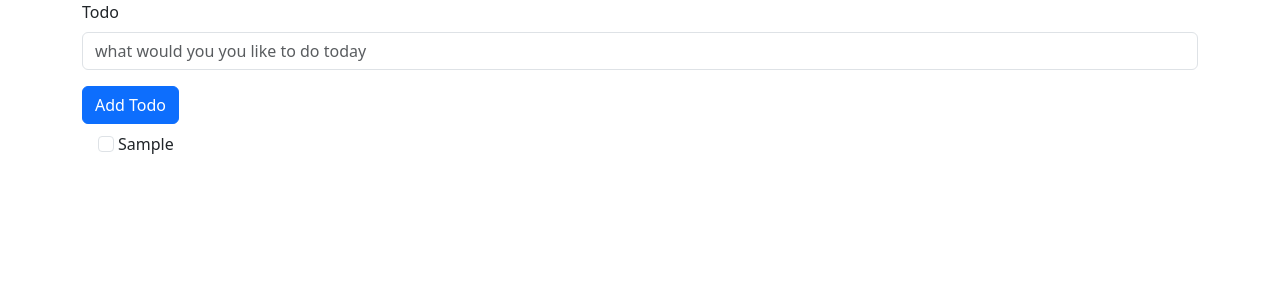
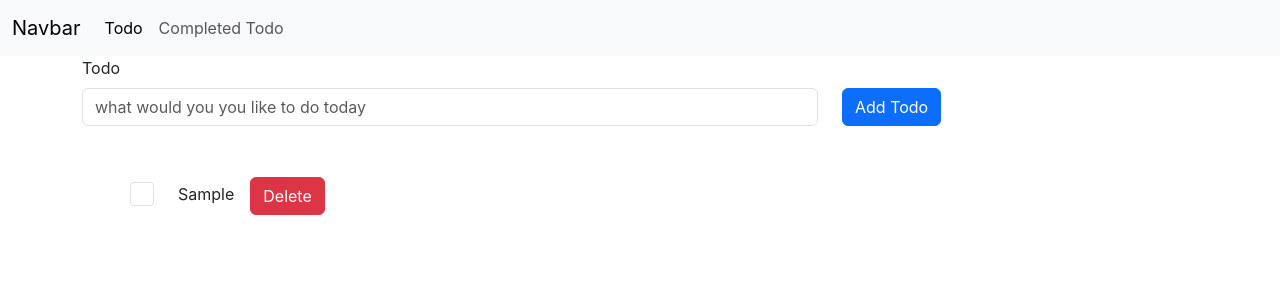
Before and after one commit to okoyedavid/todo, a React (Create React App) app: page / in a window 1280 px wide. Both pictures are taken after typing "Sample" into the empty fields and a click on the button "Add Todo". Shown: the top 300 px of the page. Built offline with nearby package versions, Linux system fonts and the light colour scheme.

Commit message:
handleDelete and checkbox

```diff
--- a/package.json
+++ b/package.json
@@ -8,9 +8,9 @@
     "@testing-library/user-event": "^13.5.0",
     "bootstrap": "^5.3.3",
     "font-awesome": "^4.7.0",
-    "react": "^18.2.0",
-    "react-dom": "^18.2.0",
+    "react-router-dom": "^6.23.0",
     "react-scripts": "5.0.1",
+    "uuid": "^9.0.1",
     "web-vitals": "^2.1.4"
   },
   "scripts": {
--- a/src/App.css
+++ b/src/App.css
@@ -0,0 +1,4 @@
+.check {
+  width: 1.5rem;
+  height: 1.5rem;
+}
--- a/src/App.js
+++ b/src/App.js
@@ -1,8 +1,19 @@
+import Todo from "./components/Todo";
+import Navbar from "./components/navBar";
+import { Route, Routes } from "react-router-dom";
 import "./App.css";
-import Todo from "./components/Todo";
+import CompletedTodo from "./components/completedTodo";
 
 function App() {
-  return <Todo />;
+  return (
+    <div>
+      <Navbar />
+      <Routes>
+        <Route path="/" element={<Todo />} />
+        <Route path="/completed" element={<CompletedTodo />} />
+      </Routes>
+    </div>
+  );
 }
 
 export default App;
--- a/src/components/Todo.jsx
+++ b/src/components/Todo.jsx
@@ -1,57 +1,87 @@
 import React, { useState } from "react";
+import { v4 as uuid4 } from "uuid";
 
 const Todo = () => {
   const [todos, setTodos] = useState([]);
   const [inputValue, setInputValue] = useState("");
+  const [completed, setCompleted] = useState(false);
+  const [completedTodo, setCompletedTodo] = useState([]);
 
-  const handleChange = (event) => {
+  const handleChange = (event, id) => {
     setInputValue(event.target.value);
+
+    setCompleted(event.target.checked);
   };
 
   const handleSubmit = (event) => {
     event.preventDefault();
-    const newTodo = { title: inputValue };
+    let id = 0;
+    if (inputValue === "") return;
+    const newTodo = { title: inputValue, _id: uuid4() };
+
     setTodos([...todos, newTodo]);
     setInputValue("");
+  };
+
+  const handleDelete = (movie) => {
+    const NewTodos = todos.filter((todo) => todo._id !== movie);
+    setTodos(NewTodos);
   };
   return (
     <React.Fragment>
       <main className="container">
         <form onSubmit={handleSubmit}>
-          <div className="mb-3">
           <label htmlFor="Todo" className="form-label">
             Todo
           </label>
+          <div className="mb-3">
+            <div className="row">
+              <div className="col-8">
                 <input
                   type="text"
                   value={inputValue}
                   className="form-control"
                   onChange={handleChange}
-              id="todos"
+                  id="Todo"
                   placeholder="what would you you like to do today"
-              aria-describedby="emailHelp"
                 />
               </div>
-
+              <div className="col-4">
                 <button type="submit" className="btn btn-primary">
                   Add Todo
                 </button>
+              </div>
+            </div>
+          </div>
         </form>
 
         <div>
           <ul className="list-group list-group-flush">
             {todos.map((todo) => (
-              <li className="list-group-item">
+              <li key={todo._id} className="list-group-item m-3">
                 <input
-                  className="form-check-input me-1"
+                  className="form-check-input me-2 m-3 check"
                   type="checkbox"
-                  value=""
-                  id="firstCheckbox"
+                  onChange={handleChange}
+                  checked={completed}
+                  value={todo.title}
+                  id={todo._id}
                 />
 
-                <label className="form-check-label" htmlFor="firstCheckbox">
+                <label
+                  className="form-check-label m-3
+                "
+                  htmlFor="firstCheckbox"
+                >
                   {todo.title}
                 </label>
+
+                <button
+                  onClick={() => handleDelete(todo._id)}
+                  className="btn btn-danger"
+                >
+                  Delete
+                </button>
               </li>
             ))}
           </ul>
--- /dev/null
+++ b/src/components/completedTodo.jsx
@@ -0,0 +1,6 @@
+import React from "react";
+const CompletedTodo = () => {
+  return <h1>completed todos</h1>;
+};
+
+export default CompletedTodo;
--- /dev/null
+++ b/src/components/navBar.jsx
@@ -0,0 +1,43 @@
+import React from "react";
+import { NavLink } from "react-router-dom";
+const Navbar = () => {
+  return (
+    <React.Fragment>
+      <nav className="navbar navbar-expand-md bg-body-tertiary">
+        <div className="container-fluid">
+          <a className="navbar-brand" href="#">
+            Navbar
+          </a>
+          <button
+            className="navbar-toggler"
+            type="button"
+            data-bs-toggle="collapse"
+            data-bs-target="#navbarSupportedContent"
+            aria-controls="navbarSupportedContent"
+            aria-expanded="false"
+            aria-label="Toggle navigation"
+          >
+            <span className="navbar-toggler-icon"></span>
+          </button>
+
+          <div className="collapse navbar-collapse" id="navbarSupportedContent">
+            <ul className="navbar-nav me-auto mb-2 mb-lg-0">
+              <li className="nav-item">
+                <NavLink className="nav-link active" aria-current="page" to="/">
+                  Todo
+                </NavLink>
+              </li>
+              <li className="nav-item">
+                <NavLink className="nav-link" to="/completed">
+                  Completed Todo
+                </NavLink>
+              </li>
+            </ul>
+          </div>
+        </div>
+      </nav>
+    </React.Fragment>
+  );
+};
+
+export default Navbar;
--- a/src/index.js
+++ b/src/index.js
@@ -1,14 +1,18 @@
 import React from "react";
 import ReactDOM from "react-dom/client";
+import reportWebVitals from "./reportWebVitals";
+import "bootstrap/dist/css/bootstrap.min.css";
+import "bootstrap/dist/js/bootstrap.min.js";
+import { BrowserRouter } from "react-router-dom";
+import App from "./App";
 import "./index.css";
-import App from "./App";
-import reportWebVitals from "./reportWebVitals";
-import "bootstrap/dist/css/bootstrap.css";
 
 const root = ReactDOM.createRoot(document.getElementById("root"));
 root.render(
   <React.StrictMode>
-    <App />
+    <BrowserRouter>
+      <App />
+    </BrowserRouter>
   </React.StrictMode>
 );
 
```
Also changed, not shown: 1 other file (tests, documents, lock files or other folders). Lines whose indentation alone changed are shown as unchanged.
